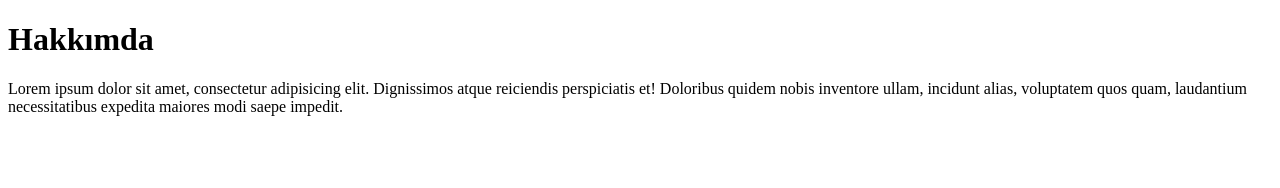
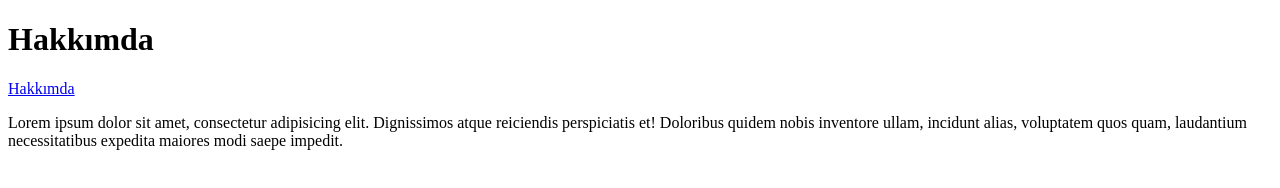
Before and after one commit to sevalozakca/ilk-js-app, a plain HTML site: page hakkimda.html in a window 1280 px wide. Drawn offline with Linux system fonts and the light colour scheme.

Commit message:
bağlantı dosyaları eklendi

```diff
--- a/hakkimda.html
+++ b/hakkimda.html
@@ -7,6 +7,7 @@
 </head>
 <body>
     <h1>Hakkımda</h1>
+    <a href="hakkimda.html">Hakkımda</a>
     <p>Lorem ipsum dolor sit amet, consectetur adipisicing elit. Dignissimos atque reiciendis perspiciatis et! Doloribus quidem nobis inventore ullam, incidunt alias, voluptatem quos quam, laudantium necessitatibus expedita maiores modi saepe impedit.</p>
 </body>
 </html>
```
Also changed, not shown: index.html (+1 -0 lines).
